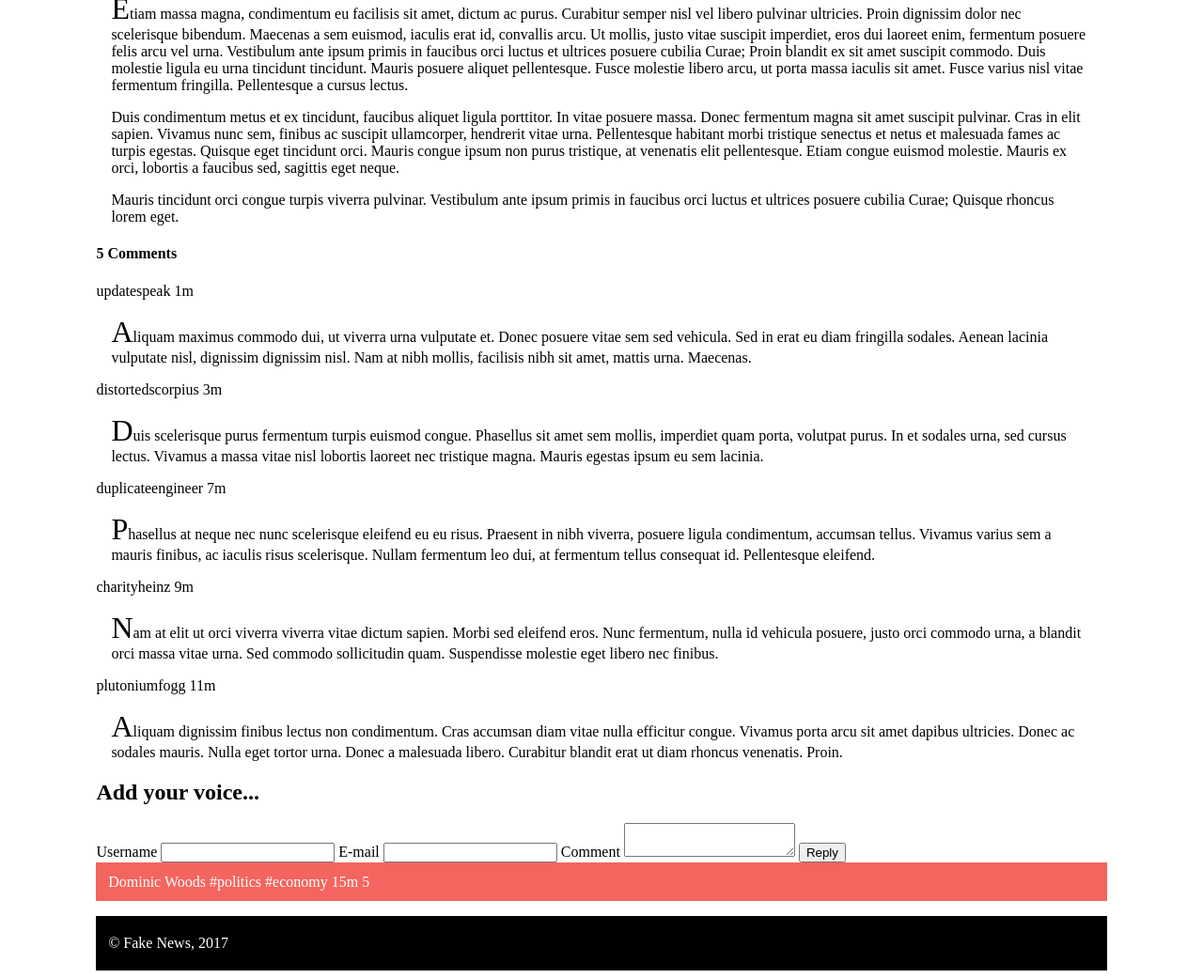
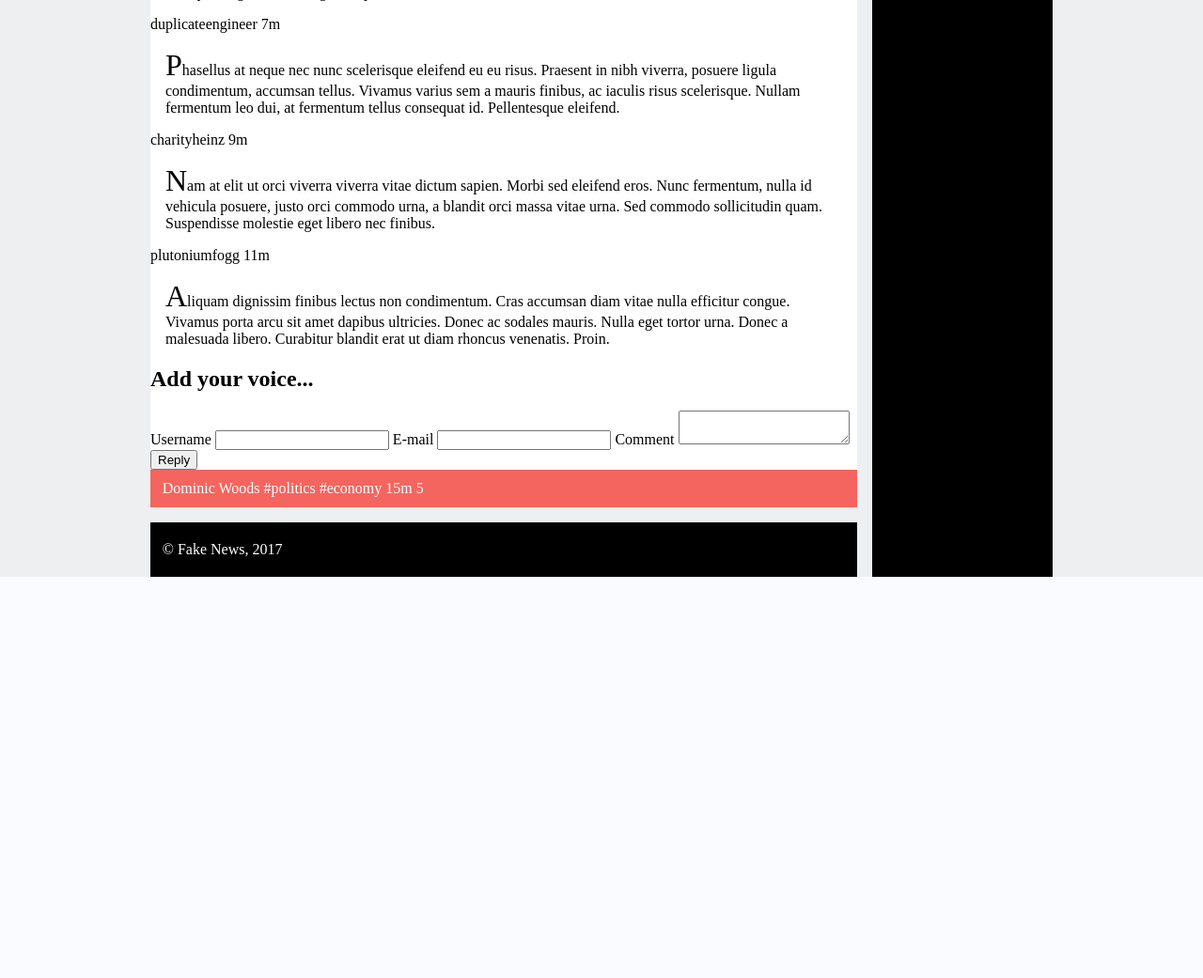
Before and after one commit to afonsoafonsoafonso/feup-ltw1920-tps, a PHP site: page /item.html in a window 1280 px wide; the page is wider, and only the part inside the window is pictured. Shown: the part 1155-2196 px from the top of that part at 94% size. After the commit the page ends 1769 px from the top of that part, so only its background shows below. Run offline with PHP 8.4, Linux system fonts and the light colour scheme.

Commit message:
1.2 done

```diff
--- a/tp2/ex1/layout.css
+++ b/tp2/ex1/layout.css
@@ -2,8 +2,56 @@
     display: flex;
     flex-direction: row;
     justify-content: space-around;
+    background-color: white;
 }
 
 #menu ul li {
     flex-grow: 1;
 }
+
+body {
+    display: grid;
+    margin: auto;
+    width: 60em;
+    grid-template-columns: 80% 20%;
+    grid-template-rows: auto auto auto auto auto auto auto;
+    background-color: #EDEFF0;
+}
+
+body header {
+    grid-column-start: 1;
+    grid-column-end: span 2;
+    grid-row-start: 1;
+}
+
+aside {
+    grid-column-start: 2;
+    grid-row-start: 2;
+    grid-row-end: 8;
+}
+
+ body>footer {
+    grid-column-start: 1;
+    grid-row-start: 7;
+    margin-right: 1em;
+}
+
+#news article {
+    margin-top: 1em;
+    background-color: white;
+    margin-right: 1em;
+}
+
+#signup {
+    display: inline-block;
+    float: right;
+    margin-right: 2em;
+}
+
+header h2 {
+    display: inline-block;
+}
+
+article h1 {
+    width: 12em;
+}
--- a/tp2/ex1/style.css
+++ b/tp2/ex1/style.css
@@ -1,9 +1,3 @@
-body {
-    margin-top: 1em;
-    margin-left: 8%;
-    margin-right: 8%;
-}
-
 body > header {
     padding-top: 0.5em;
     padding-bottom: 1em;
@@ -108,7 +102,7 @@ aside {
     padding-left: 0.65em;
     padding-right: 0.65em;
     margin-top: 0em;
-    margin-bottom: 1em;
+    margin-bottom: 0em;
     color: white;
 }
 
@@ -123,7 +117,7 @@ article img {
 }
 
 article header {
-    padding-right: 90em;
+    padding-right: 1em;
     padding-left: 1em;
 }
 
@@ -161,3 +155,9 @@ footer:last-of-type {
     padding-bottom: 0.25em;
     padding-left: 0.8em;
 }
+
+/*
+* {
+    outline: 1px solid red;
+}
+*/
```
